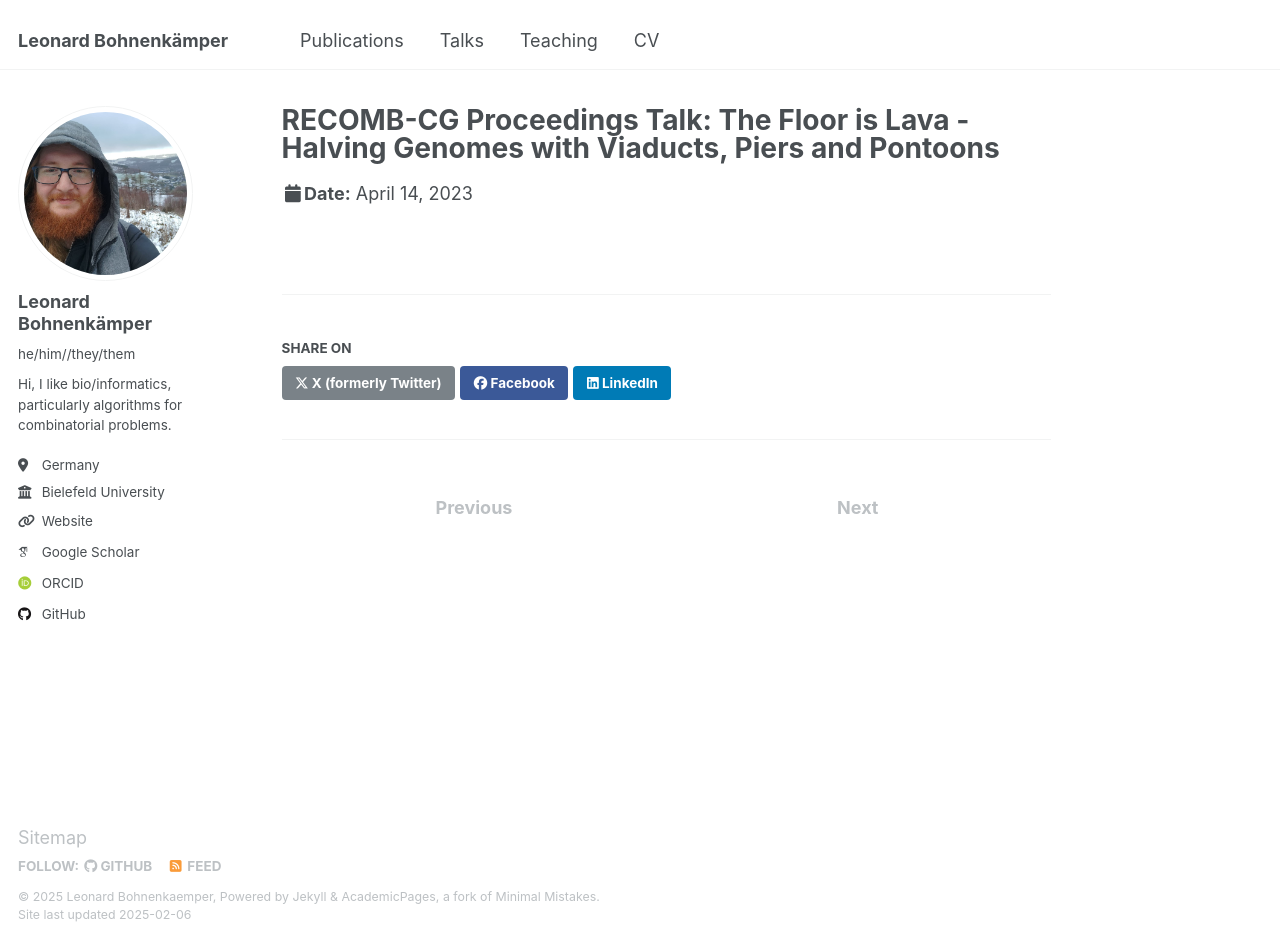
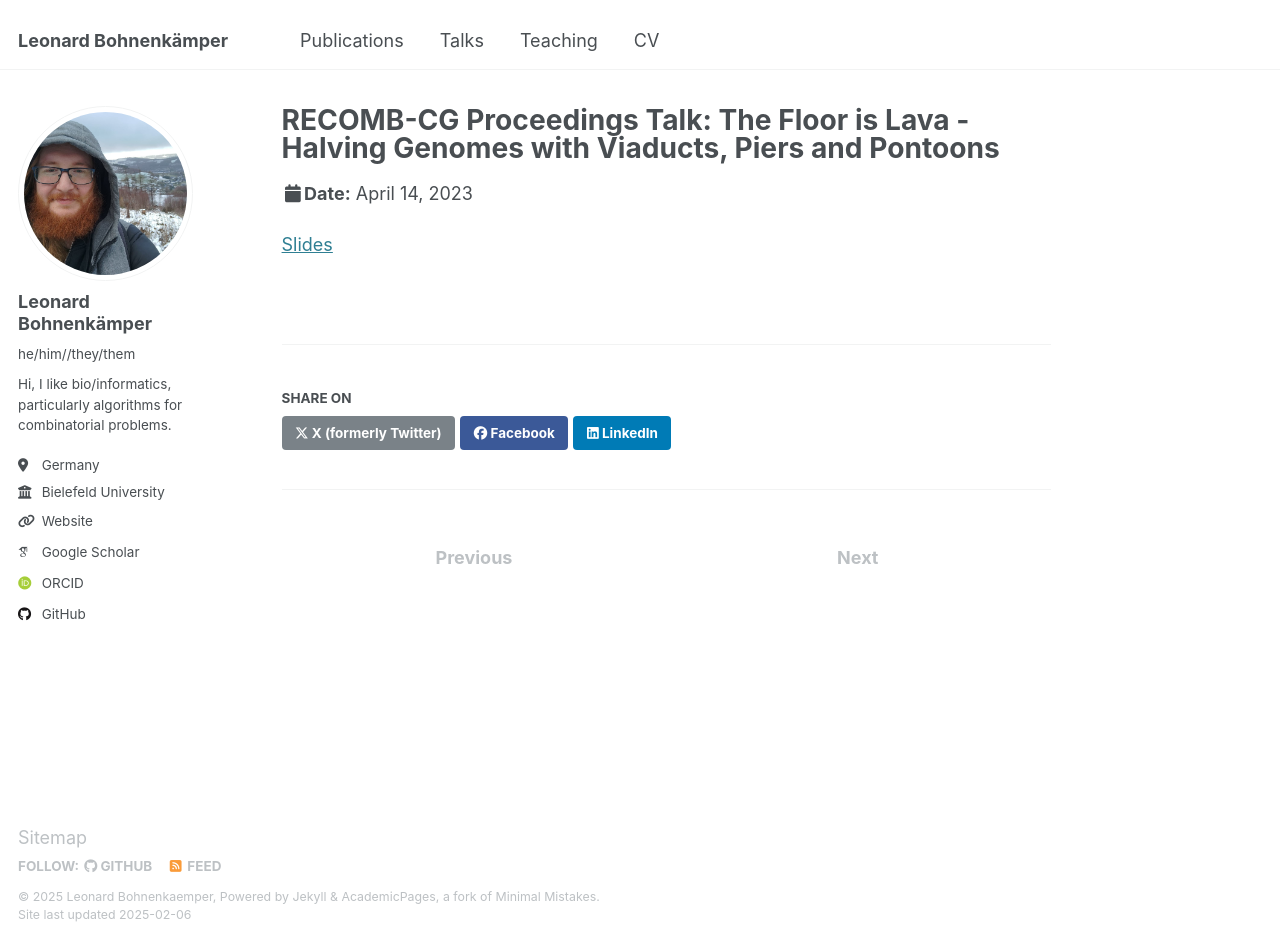
Before and after one commit to leobkmer/leobkmer.github.io, a Jekyll site: the page built from _talks/2023-talk-recombcg.md, in a window 1280 px wide and 943 px high. Built offline with Jekyll 4.4.1, drawn with Linux system fonts in a browser that asks for light colours; some web fonts are replaced.

Commit message:
Fix links

```diff
--- a/_talks/2023-talk-recombcg.md
+++ b/_talks/2023-talk-recombcg.md
@@ -7,3 +7,5 @@ venue: "RECOMB-CG 2023"
 date: 2023-04-14
 location: "Istanbul, Turkey"
 ---
+
+[Slides](https://leobkmer.github.io/files/2023-talk-recombcg.pdf)
```
